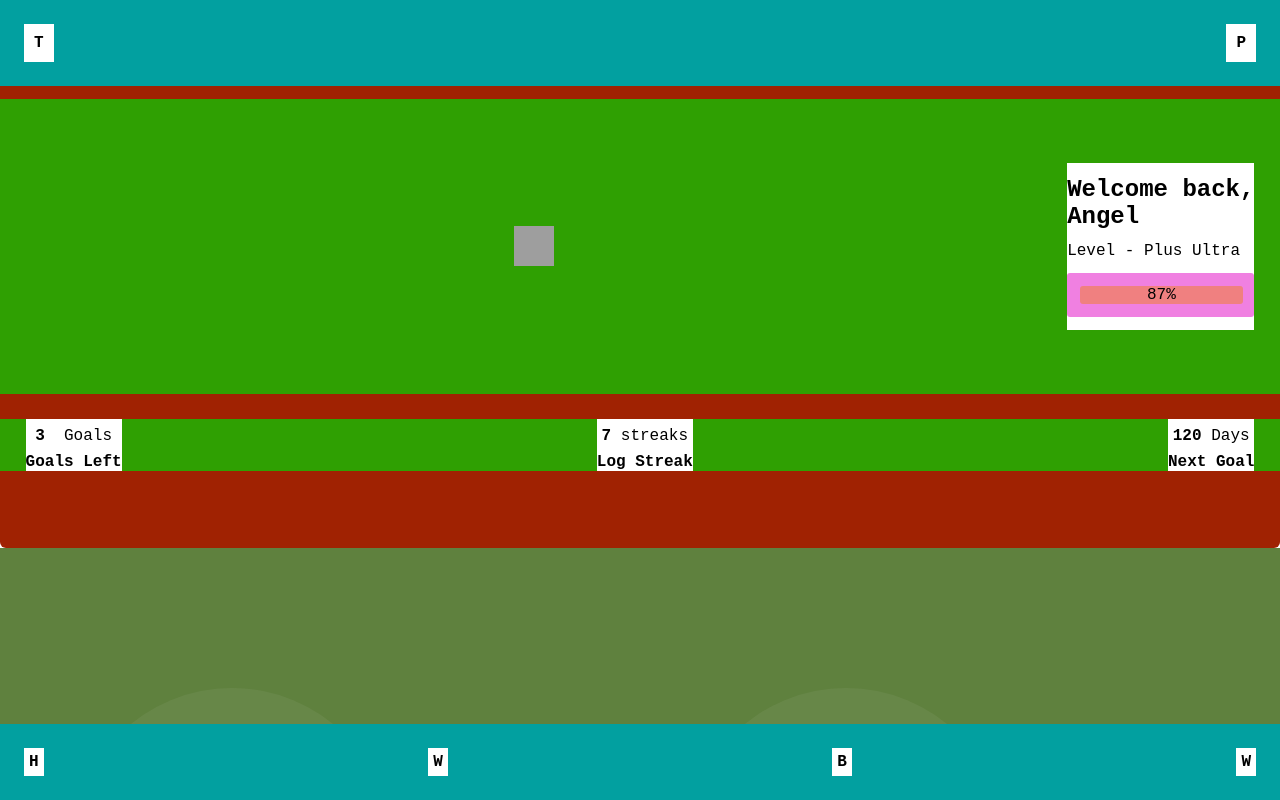
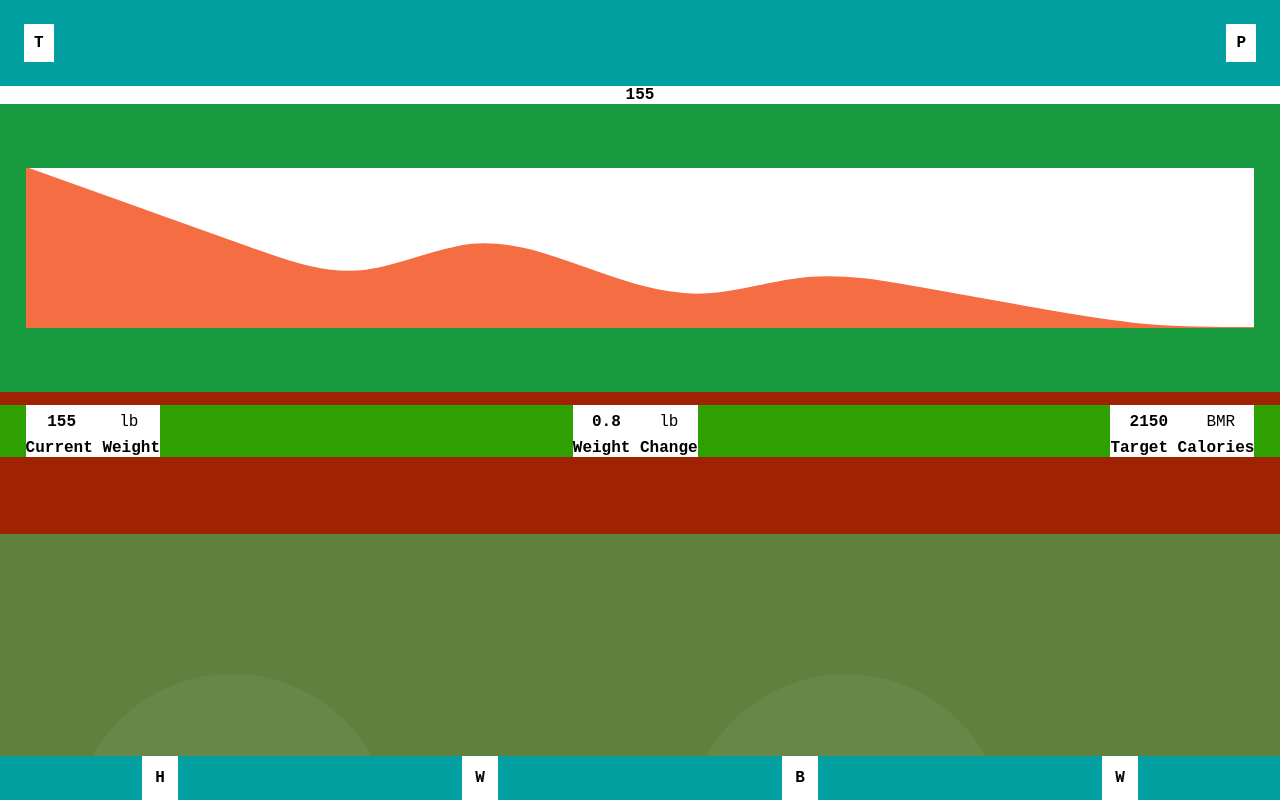
Before and after one commit to mondragon-ai/fitness-app, a React (Create React App) app in the folder fitness-application/: page /body in a window 1280 px wide. Shown: the top 800 px of the page. Built offline with nearby package versions, Linux system fonts and the light colour scheme; grey boxes are pictures that could not be loaded.

Commit message:
Body Screen

```diff
--- a/fitness-application/package.json
+++ b/fitness-application/package.json
@@ -3,10 +3,13 @@
   "version": "0.1.0",
   "private": true,
   "dependencies": {
+    "@nivo/core": "^0.68.0",
+    "@nivo/line": "^0.68.0",
     "@testing-library/jest-dom": "^5.11.9",
     "@testing-library/react": "^11.2.5",
     "@testing-library/user-event": "^12.8.3",
     "react": "^17.0.1",
+    "react-calendar": "^3.4.0",
     "react-dom": "^17.0.1",
     "react-router-dom": "^5.2.0",
     "react-scripts": "4.0.3",
--- a/fitness-application/src/App.css
+++ b/fitness-application/src/App.css
@@ -16,7 +16,7 @@ html {
   text-decoration: none;
   font-family: var(--family);
   color: var(--color-secondary);
-  overflow-x: hidden;
+  /* overflow-x: hidden; */
 }
 
 h1 { font-size: var(--h1-size); }
@@ -30,7 +30,7 @@ h1 { font-size: var(--h1-size); }
 }
 
 .content-container {
-  overflow-y: scroll ;
+  overflow-y: scroll;
 }
 
 /**======================
@@ -62,15 +62,14 @@ h1 { font-size: var(--h1-size); }
   position: fixed;
   bottom: 0;
   align-items: center;
-  justify-content: space-between;
+  justify-content: space-around;
   background: rgb(2, 160, 160);
 }
 
 .toolbar h1 {
-  margin: var(--g-padding);;
+  margin: 1vh;
   padding: 5px;
 }
-
 
 /**======================
  *    QUICK STATS SECTION
@@ -226,8 +225,63 @@ h1 { font-size: var(--h1-size); }
  *========================**/
  .calander-container {
   background: rgb(129, 94, 62);
-  height: 100px;;
+  height: auto;
   width: auto;
-  padding: 10% 2% 2% 2%;
+  padding: 10% 2% 20% 2%;
 
 }
+
+/**======================
+ *    BODY - Graph
+ *========================**/
+ .graph-container {
+  background: rgb(25, 156, 64);
+  height: auto;
+  width: auto;
+  padding: 5% 2% 5% 2%;
+
+}
+
+/**======================
+ *    BODY - Stats
+ *========================**/
+ .body-quickstats {
+  z-index: 10000;
+  margin: 0px;
+  padding: 0;
+  width: 100%;
+  height: auto;
+  display: flex;
+  align-items: center;
+  flex-direction: column;
+  justify-content: space-between;
+  background: rgb(160, 34, 2);
+  padding-bottom: 5%;
+}
+
+.body-quickstats  .bottom-container {
+  margin: 1vw;
+  padding: 0;
+  width: 100%;
+  height: auto;
+  display: flex;
+  align-items: center;
+  flex-direction: row;
+  justify-content: space-between;
+  background: rgb(47, 160, 2);
+}
+
+.bottom-container div{
+  margin: 0 2vw;
+  padding: 0;
+}
+
+.bottom-container .stats{
+  text-align: center;
+  margin: 1vh auto;
+  padding: 0;
+  display: flex;
+  align-items: center;
+  flex-direction: row;
+  justify-content: space-around;
+}
--- a/fitness-application/src/App.js
+++ b/fitness-application/src/App.js
@@ -2,6 +2,7 @@ import './App.css';
 import NavBar from './components/nav/NavBar';
 import ToolBar from './components/nav/ToolBar';
 import Dashboard from './screens/Dashboard'
+import Body from './screens/Body';
 import { BrowserRouter as Router, Switch, Route } from 'react-router-dom';
 
 
@@ -13,8 +14,8 @@ function App() {
         <NavBar />
         <div className="content-container">
           <Switch >
-            <Route path="/"> <Dashboard /> </Route>
-            <Route path="/body">  </Route>
+            <Route exact path="/"> <Dashboard /> </Route>
+            <Route path="/body"> <Body /> </Route>
           </Switch>
         </div>
         <ToolBar />
--- a/fitness-application/src/components/dash/Calander.js
+++ b/fitness-application/src/components/dash/Calander.js
@@ -1,9 +1,38 @@
-import React from 'react'
+import React, { useState } from 'react'
+import Calendar from 'react-calendar';
+import TileContent from 'react-calendar'
+import 'react-calendar/dist/Calendar.css';
+
+const datesToAddContentTo = [new Date(), new Date()];
+
+function tileContent({ date, view }) {
+    // Add class to tiles in month view only
+    if (view === 'month') {
+      // Check if a date React-Calendar wants to check is on the list of dates to add class to
+      if (datesToAddContentTo.find(dDate =>  dDate === date )) {
+        return "red";
+      }
+    }
+  }
+
 
 const Calander = () => {
+    const [value, onChange] = useState(new Date());
+
+    const handleClick = (value) => {
+
+        console.log(value)
+        onChange()
+    }
+
     return (
-        <div>
+        <div className="calander-main">
             calander test
+            <Calendar
+                onChange={(value, event) => handleClick(value)}
+                value={value}
+                tileContent={tileContent}
+            />
         </div>
     )
 }
--- /dev/null
+++ b/fitness-application/src/components/graph/Graph.js
@@ -0,0 +1,113 @@
+import React, { Component } from 'react';
+import { ResponsiveLine } from '@nivo/line'
+
+class Graph extends Component {
+
+    constructor(props) {
+        super(props);
+        this.state = {
+            active: false,
+            wt: 0,
+            cals: 0,
+            date: undefined,
+            data: [
+                {
+                  "id": "Daily Cals",
+                  "color": "rgb(244,109,67)",
+                  "data": [
+                    {
+                      "x": "",
+                      "y": 165
+                    },
+                    {
+                      "x": "Mar 17 21",
+                      "y": 163
+                    },
+                    {
+                      "x": "Mar 18 21",
+                      "y": 161
+                    },
+                    {
+                      "x": "Mar 19 21",
+                      "y": 159
+                    },
+                    {
+                      "x": "Mar 20 21",
+                      "y": 162
+                    },
+                    {
+                      "x": "Mar 21 21",
+                      "y": 160
+                    },
+                    {
+                      "x": "Mar 22 21",
+                      "y": 158
+                    },
+                    {
+                      "x": "Mar 23 21",
+                      "y": 160
+                    },
+                    {
+                      "x": "Mar 24 21",
+                      "y": 159
+                    },
+                    {
+                      "x": "Mar 25 21",
+                      "y": 158
+                    },
+                    {
+                      "x": "Mar 26 21",
+                      "y": 157
+                    },
+                    {
+                      "x": "Mar 27 21",
+                      "y": 157
+                    }
+                  ]
+                },
+
+              ]
+        };
+    }
+
+    render () {
+        const { data } = this.state;
+        console.log('Data: ', data )
+
+        return (
+            <div className="" style={{height: '20vh', overflow: 'hidden', background: 'black'}}>
+
+                <ResponsiveLine
+                    data={data}
+                    margin={{ top: 0, right: 0, bottom: 0, left: 0 }}
+                    xScale={{ type: 'point' }}
+                    yScale={{ type: 'linear', min: 'auto', max: 'auto', stacked: true, reverse: false }}
+                    curve="basis"
+                    axisTop={null}
+                    axisRight={null}
+                    axisBottom={null}
+                    axisLeft={null}
+                    enableGridX={false}
+                    enableGridY={false}
+                    colors={"rgb(244,109,67)" }
+                    enablePoints={false}
+                    pointSize={10}
+                    pointColor={{ theme: 'background' }}
+                    pointBorderWidth={2}
+                    pointBorderColor={{ from: 'serieColor' }}
+                    pointLabel="y"
+                    pointLabelYOffset={-12}
+                    enableArea={true}
+                    areaOpacity={1}
+                    enableSlices="x"
+                    crosshairType="right"
+                    useMesh={true}
+                    // legends={null}
+                />
+
+            </div>
+        )
+    }
+}
+
+export default Graph;
--- a/fitness-application/src/components/nav/NavBar.js
+++ b/fitness-application/src/components/nav/NavBar.js
@@ -1,9 +1,10 @@
+import { Link } from "react-router-dom";
 
 const NavBar = () => {
     return (
         <nav className="navbar">
-            <h1>T</h1>
-            <h1>P</h1>
+            <Link to="/"><h1>T</h1></Link>
+            <Link to="/"><h1>P</h1></Link>
         </nav>
     )
 }
--- a/fitness-application/src/components/nav/ToolBar.js
+++ b/fitness-application/src/components/nav/ToolBar.js
@@ -1,10 +1,12 @@
+import { Link } from "react-router-dom";
+
 const ToolBar = () => {
     return (
         <div className="toolbar">
-            <h1>H</h1>
-            <h1>W</h1>
-            <h1>B</h1>
-            <h1>W</h1>
+            <Link to="/"><h1>H</h1></Link>
+            <Link to="/"><h1>W</h1></Link>
+            <Link to="/body"><h1>B</h1></Link>
+            <Link to="/"><h1>W</h1></Link>
         </div>
     )
 }
--- /dev/null
+++ b/fitness-application/src/screens/Body.js
@@ -0,0 +1,74 @@
+import HotKeys from '../components/dash/HotKeys'
+import Graph from '../components/graph/Graph';
+
+import React, { Component } from 'react'
+
+const hotkeys = [
+    {id: 1, title: "Calories", emoji: "🍱"},
+    {id: 2, title: "Body Weight", emoji: "🏋🏻‍♀️"},
+];
+
+class Body extends Component {
+
+    state={
+        bw: 155,
+        bw_change: +0.8,
+        bmr: 2150
+    }
+
+    render() {
+
+        return (
+            <div className="body-section">
+
+                <div className="graph-header-text"><h1 className="">{this.state.bw}</h1></div>
+
+                <div className="graph-container">
+                    <Graph />
+                </div>
+
+                <div className="body-quickstats">
+
+                    <div className="bottom-container">
+
+                        {/* Current BW */}
+                        <div className="goals">
+                            <div className="stats">
+                                <h1>{this.state.bw}</h1>
+                                <span>lb</span>
+                            </div>
+                            <h1>Current Weight</h1>
+                        </div>
+
+                        {/* Weight Change */}
+                        <div className="streak">
+                            <div className="stats">
+                                <h1>{this.state.bw_change}</h1>
+                                <span>lb</span>
+                            </div>
+                            <h1>Weight Change</h1>
+                        </div>
+
+                        {/* Target Calories */}
+                        <div className="date">
+                            <div className="stats">
+                                <h1>{this.state.bmr}</h1>
+                                <span>BMR</span>
+                            </div>
+                            <h1>Target Calories</h1>
+                        </div>
+                    </div>
+                </div>
+
+                <div className="grid-container">
+                    {hotkeys.map( (button) => {
+                        return (<HotKeys key={button.id} value={button} />);
+                    })}
+                </div>
+
+            </div>
+        )
+    }
+}
+
+export default Body;
```
Also changed, not shown: 1 other file (tests, documents, lock files or other folders).
